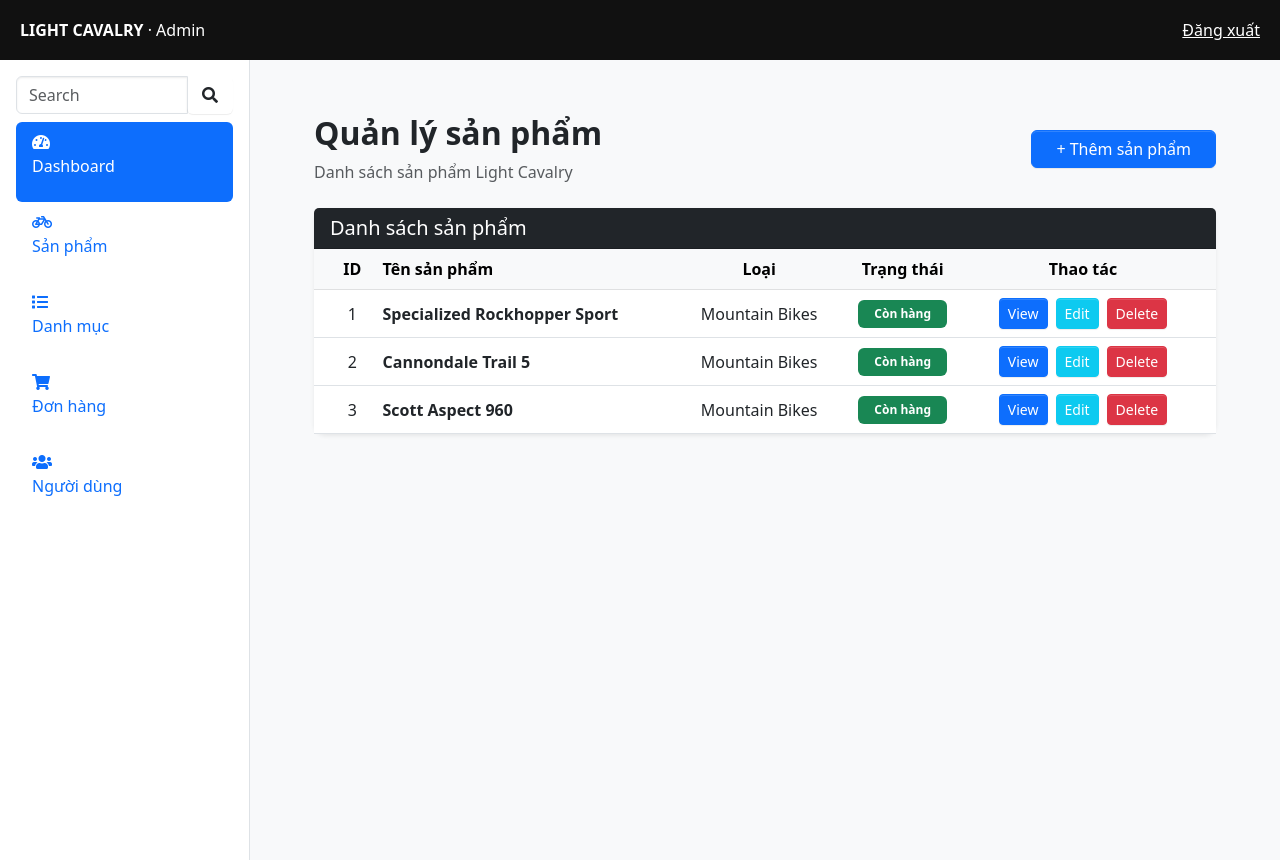
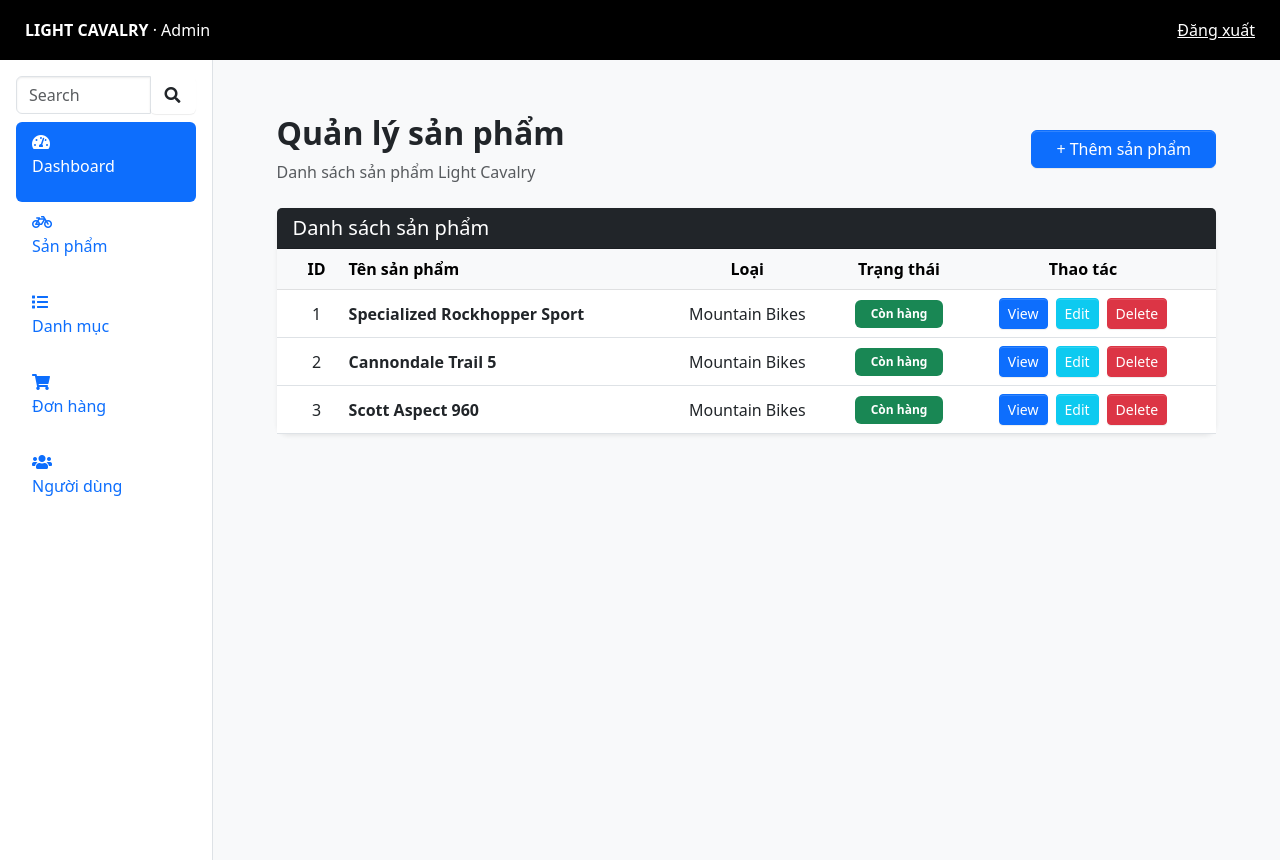
Before and after one commit to anhguyen6174/project_1, a PHP site: page /admin/index.php?page_layout=product in a window 1280 px wide. Run offline with PHP 8.4, Linux system fonts and the light colour scheme; the visitor is signed in with stand-in values (Sample User, id 1); data comes from the database, SQL or seed files in the repository; some libraries are stand-ins or nearby versions.

Commit message:
Update admin.css

```diff
--- a/project_1/admin/css/admin.css
+++ b/project_1/admin/css/admin.css
@@ -154,3 +154,19 @@
 .text-muted {
     color: #666;
 }
+.admin-header {
+    display: flex;
+    justify-content: space-between;
+    align-items: center;
+    padding: 15px 25px;
+    background: #000;
+    color: #fff;
+}
+
+.sidebar {
+    min-height: 100vh;
+}
+
+.content {
+    width: 100%;
+}
```
